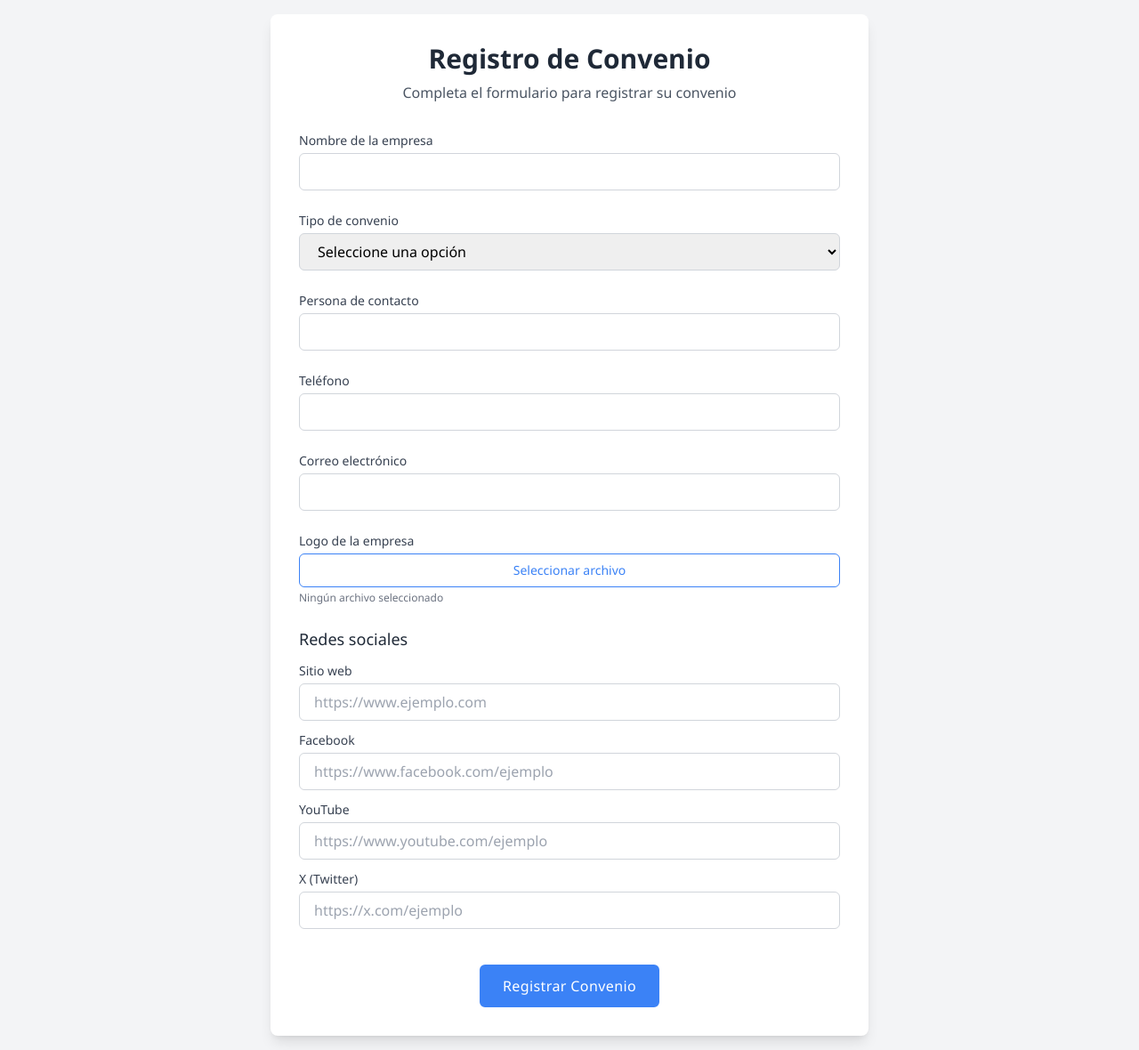
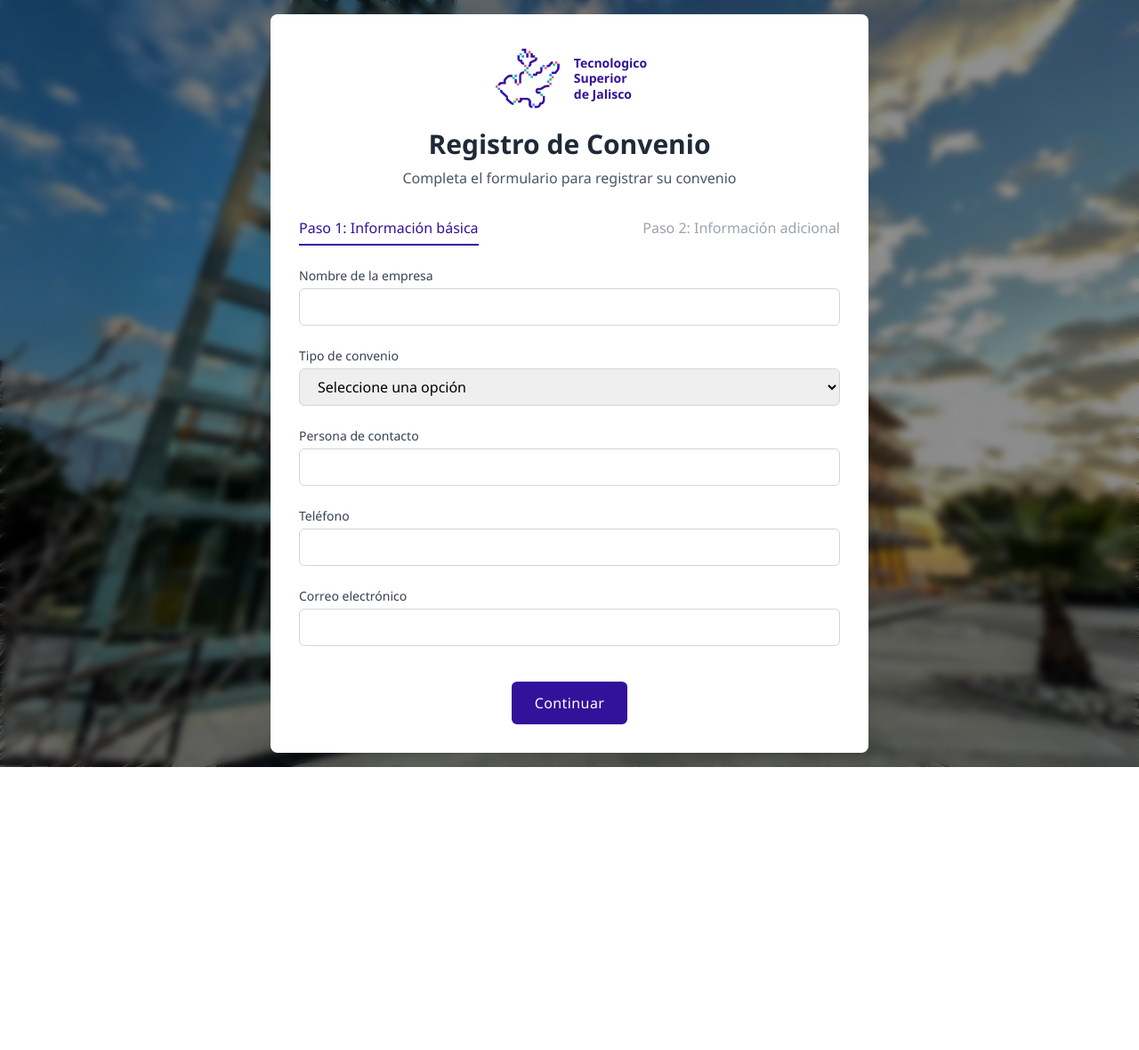
Before and after one commit to Moncho777/proyecto-web, a PHP site: page /src/pages/form/formulario.html in a window 1280 px wide. Shown: the whole page at 89% size. After the commit the page ends 862 px from the top, so only its background shows below. Run offline with PHP 8.4, Linux system fonts and the light colour scheme; some libraries are stand-ins or nearby versions.

Commit message:
Modificacion del formulario

```diff
--- a/proyecto-web-main/src/pages/form/formulario.css
+++ b/proyecto-web-main/src/pages/form/formulario.css
@@ -74,3 +74,81 @@
     height: 0.25rem;
     background-color: #68d391;
 }
+
+/* Estilos para los indicadores de pasos */
+.step-indicator {
+    position: relative;
+    padding-bottom: 0.5rem;
+    transition: all 0.3s ease;
+}
+
+.step-indicator span {
+    color: #9CA3AF;
+    transition: color 0.3s ease;
+}
+
+.step-indicator.active span {
+    color: #32129A;
+}
+
+.step-indicator.completed span {
+    color: #32129A;
+}
+
+.step-indicator::after {
+    content: '';
+    position: absolute;
+    bottom: 0;
+    left: 0;
+    width: 0;
+    height: 2px;
+    background-color: #32129A;
+    transition: width 0.3s ease;
+}
+
+.step-indicator.active::after,
+.step-indicator.completed::after {
+    width: 100%;
+}
+
+/* Animación para cambio de pasos */
+.step-transition {
+    animation: fadeStep 0.5s ease-in-out;
+}
+
+@keyframes fadeStep {
+    0% { opacity: 0; transform: translateY(10px); }
+    100% { opacity: 1; transform: translateY(0); }
+}
+
+/* Estilos para botones */
+.btn-primary {
+    background-color: #32129A;
+    border-color: #32129A;
+}
+
+.btn-primary:hover {
+    color: #32129A;
+}
+
+.btn-primary:focus {
+    color: #32129A;
+}
+
+
+/* Estilos para inputs */
+input:focus, select:focus, textarea:focus {
+    outline: none;
+    border-color: #32129A;
+    box-shadow: 0 0 0 2px rgba(50, 18, 154, 0.2);
+}
+
+/* Estilos para el botón de seleccionar archivo */
+.file-input-label {
+    color: #32129A;
+    border-color: #32129A;
+}
+
+.file-input-label:hover {
+    background-color: rgba(50, 18, 154, 0.05);
+}
--- a/proyecto-web-main/src/pages/form/formulario.html
+++ b/proyecto-web-main/src/pages/form/formulario.html
@@ -7,10 +7,34 @@
     <script src="https://cdn.tailwindcss.com"></script>
     <link rel="stylesheet" href="formulario.css">
 </head>
-<body class="bg-gray-100 min-h-screen flex items-center justify-center p-4">
-    <div class="bg-white rounded-lg shadow-lg p-8 w-full max-w-2xl">
+<body class="bg-gray-100 min-h-screen flex items-center justify-center p-4 relative">
+    <div class="absolute inset-0 z-0">
+        <img src="/proyecto-web-main/assets/images/logo/imagenes/chapala01-2.webp" alt="Chapala" class="w-full h-full object-cover">
+        <div class="absolute inset-0 bg-black bg-opacity-40 backdrop-blur-sm"></div>
+    </div>
+
+    <div class="bg-white rounded-lg shadow-lg p-8 w-full max-w-2xl relative z-10">
+        <div class="flex items-center justify-center mb-4">
+            <img src="/proyecto-web-main/assets/images/logo/favicon.png" alt="Logo" class="h-20 w-auto">
+            <div class="ml-3 text-sm leading-tight" style="color: #32129A;">
+                <p class="font-bold">Tecnologico</p>
+                <p class="font-bold">Superior</p>
+                <p class="font-bold">de Jalisco</p>
+            </div>
+        </div>
+
         <h1 class="text-3xl font-bold text-center text-gray-800 mb-2">Registro de Convenio</h1>
         <p class="text-center text-gray-600 mb-8">Completa el formulario para registrar su convenio</p>
+
+        <!-- Indicador de pasos -->
+        <div class="flex justify-between mb-6">
+            <div class="step-indicator active" id="step1Indicator">
+                <span class="font-medium">Paso 1: Información básica</span>
+            </div>
+            <div class="step-indicator" id="step2Indicator">
+                <span class="font-medium">Paso 2: Información adicional</span>
+            </div>
+        </div>
 
         <!-- Alerta de éxito (oculta por defecto) -->
         <div id="alertaExito" class="alerta-container hidden">
@@ -27,18 +51,20 @@
         </div>
 
         <form id="convenioForm" class="space-y-6">
+            <!-- Paso 1: Información básica -->
+            <div id="step1" class="space-y-6">
                 <!-- Nombre de la empresa -->
                 <div>
                     <label for="empresa" class="block text-sm font-medium text-gray-700 mb-1">Nombre de la empresa</label>
                     <input type="text" id="empresa" name="empresa" required
-                    class="w-full px-4 py-2 border border-gray-300 rounded-md focus:outline-none focus:ring-2 focus:ring-blue-500">
+                        class="w-full px-4 py-2 border border-gray-300 rounded-md focus:outline-none">
                 </div>
 
                 <!-- Tipo de convenio -->
                 <div>
                     <label for="tipoConvenio" class="block text-sm font-medium text-gray-700 mb-1">Tipo de convenio</label>
                     <select id="tipoConvenio" name="tipoConvenio" required
-                    class="w-full px-4 py-2 border border-gray-300 rounded-md focus:outline-none focus:ring-2 focus:ring-blue-500">
+                        class="w-full px-4 py-2 border border-gray-300 rounded-md focus:outline-none">
                         <option value="" disabled selected>Seleccione una opción</option>
                         <option value="servicioSocial">Servicio Social</option>
                         <option value="practicas">Prácticas</option>
@@ -49,34 +75,48 @@
                 <div>
                     <label for="contacto" class="block text-sm font-medium text-gray-700 mb-1">Persona de contacto</label>
                     <input type="text" id="contacto" name="contacto" required
-                    class="w-full px-4 py-2 border border-gray-300 rounded-md focus:outline-none focus:ring-2 focus:ring-blue-500">
+                        class="w-full px-4 py-2 border border-gray-300 rounded-md focus:outline-none">
                 </div>
 
                 <!-- Teléfono -->
                 <div>
                     <label for="telefono" class="block text-sm font-medium text-gray-700 mb-1">Teléfono</label>
                     <input type="tel" id="telefono" name="telefono" required
-                    class="w-full px-4 py-2 border border-gray-300 rounded-md focus:outline-none focus:ring-2 focus:ring-blue-500">
+                        class="w-full px-4 py-2 border border-gray-300 rounded-md focus:outline-none"
+                        pattern="[0-9]+" title="Por favor ingrese solo números"
+                        oninput="this.value = this.value.replace(/[^0-9]/g, '')">
                 </div>
 
                 <!-- Correo electrónico -->
                 <div>
                     <label for="email" class="block text-sm font-medium text-gray-700 mb-1">Correo electrónico</label>
                     <input type="email" id="email" name="email" required
-                    class="w-full px-4 py-2 border border-gray-300 rounded-md focus:outline-none focus:ring-2 focus:ring-blue-500">
+                        class="w-full px-4 py-2 border border-gray-300 rounded-md focus:outline-none">
                 </div>
 
+                <!-- Botón de continuar -->
+                <div class="pt-4 flex justify-center">
+                    <button type="button" id="continueBtn"
+                        class="group font-medium tracking-wide select-none text-base relative inline-flex items-center justify-center cursor-pointer h-12 border-2 border-solid py-0 px-6 rounded-md overflow-hidden z-10 transition-all duration-300 ease-in-out outline-0 btn-primary text-white hover:text-blue-500 focus:text-blue-500">
+                        <strong class="font-medium">Continuar</strong>
+                        <span class='absolute bg-white bottom-0 w-0 left-1/2 h-full -translate-x-1/2 transition-all ease-in-out duration-300 group-hover:w-[105%] -z-[1] group-focus:w-[105%]'></span>
+                    </button>
+                </div>
+            </div>
+
+            <!-- Paso 2: Información adicional (oculto inicialmente) -->
+            <div id="step2" class="space-y-6 hidden">
                 <!-- Logo de la empresa -->
                 <div>
-                <label for="logo" class="block text-sm font-medium text-gray-700 mb-1">Logo de la empresa</label>
+                    <label for="logo" class="block text-sm font-medium text-gray-700 mb-1">Logo de la empresa <span class="text-red-500">*</span></label>
                     <div class="flex items-center space-x-4">
                         <div class="flex-1">
-                        <label class="flex flex-col items-center px-4 py-2 bg-white text-blue-500 rounded-md border border-blue-500 cursor-pointer hover:bg-blue-50">
+                            <label class="flex flex-col items-center px-4 py-2 bg-white rounded-md border cursor-pointer hover:bg-blue-50 file-input-label">
                                 <span class="text-sm">Seleccionar archivo</span>
                                 <input type="file" id="logo" name="logo" accept="image/*" class="hidden" required>
                             </label>
                         </div>
-                    <div id="logoPreview" class="hidden w-16 h-16 border border-gray-300 rounded-md flex items-center justify-center bg-gray-100">
+                        <div id="logoPreview" class="w-16 h-16 border border-gray-300 rounded-md items-center justify-center bg-gray-100" style="display: none;">
                             <span class="text-gray-400 text-xs text-center">Vista previa</span>
                         </div>
                     </div>
@@ -85,44 +125,77 @@
 
                 <!-- Redes sociales -->
                 <div>
-                <h3 class="text-lg font-medium text-gray-800 mb-3">Redes sociales</h3>
+                    <h3 class="text-lg font-medium text-gray-800 mb-3">Redes sociales (Opcional)</h3>
 
                     <!-- Sitio web -->
                     <div class="mb-3">
                         <label for="website" class="block text-sm font-medium text-gray-700 mb-1">Sitio web</label>
+                        <div class="flex items-center">
+                            <span class="mr-2 text-gray-500">
+                                <svg xmlns="http://www.w3.org/2000/svg" class="h-5 w-5" fill="none" viewBox="0 0 24 24" stroke="currentColor">
+                                    <path stroke-linecap="round" stroke-linejoin="round" stroke-width="2" d="M21 12a9 9 0 01-9 9m9-9a9 9 0 00-9-9m9 9H3m9 9a9 9 0 01-9-9m9 9c1.657 0 3-4.03 3-9s-1.343-9-3-9m0 18c-1.657 0-3-4.03-3-9s1.343-9 3-9m-9 9h18" />
+                                </svg>
+                            </span>
                             <input type="url" id="website" name="website" placeholder="https://www.ejemplo.com"
-                        class="w-full px-4 py-2 border border-gray-300 rounded-md focus:outline-none focus:ring-2 focus:ring-blue-500">
+                                class="w-full px-4 py-2 border border-gray-300 rounded-md focus:outline-none">
+                        </div>
                     </div>
 
                     <!-- Facebook -->
                     <div class="mb-3">
                         <label for="facebook" class="block text-sm font-medium text-gray-700 mb-1">Facebook</label>
+                        <div class="flex items-center">
+                            <span class="mr-2 text-blue-600">
+                                <svg xmlns="http://www.w3.org/2000/svg" class="h-5 w-5" fill="currentColor" viewBox="0 0 24 24">
+                                    <path d="M9 8h-3v4h3v12h5v-12h3.642l.358-4h-4v-1.667c0-.955.192-1.333 1.115-1.333h2.885v-5h-3.808c-3.596 0-5.192 1.583-5.192 4.615v3.385z" />
+                                </svg>
+                            </span>
                             <input type="url" id="facebook" name="facebook" placeholder="https://www.facebook.com/ejemplo"
-                        class="w-full px-4 py-2 border border-gray-300 rounded-md focus:outline-none focus:ring-2 focus:ring-blue-500">
+                                class="w-full px-4 py-2 border border-gray-300 rounded-md focus:outline-none">
+                        </div>
                     </div>
 
                     <!-- YouTube -->
                     <div class="mb-3">
                         <label for="youtube" class="block text-sm font-medium text-gray-700 mb-1">YouTube</label>
+                        <div class="flex items-center">
+                            <span class="mr-2 text-red-600">
+                                <svg xmlns="http://www.w3.org/2000/svg" class="h-5 w-5" fill="currentColor" viewBox="0 0 24 24">
+                                    <path d="M19.615 3.184c-3.604-.246-11.631-.245-15.23 0-3.897.266-4.356 2.62-4.385 8.816.029 6.185.484 8.549 4.385 8.816 3.6.245 11.626.246 15.23 0 3.897-.266 4.356-2.62 4.385-8.816-.029-6.185-.484-8.549-4.385-8.816zm-10.615 12.816v-8l8 3.993-8 4.007z" />
+                                </svg>
+                            </span>
                             <input type="url" id="youtube" name="youtube" placeholder="https://www.youtube.com/ejemplo"
-                        class="w-full px-4 py-2 border border-gray-300 rounded-md focus:outline-none focus:ring-2 focus:ring-blue-500">
+                                class="w-full px-4 py-2 border border-gray-300 rounded-md focus:outline-none">
+                        </div>
                     </div>
 
                     <!-- X (Twitter) -->
                     <div>
                         <label for="twitter" class="block text-sm font-medium text-gray-700 mb-1">X (Twitter)</label>
+                        <div class="flex items-center">
+                            <span class="mr-2 text-gray-800">
+                                <svg xmlns="http://www.w3.org/2000/svg" class="h-5 w-5" fill="currentColor" viewBox="0 0 24 24">
+                                    <path d="M18.244 2.25h3.308l-7.227 8.26 8.502 11.24H16.17l-5.214-6.817L4.99 21.75H1.68l7.73-8.835L1.254 2.25H8.08l4.713 6.231zm-1.161 17.52h1.833L7.084 4.126H5.117z" />
+                                </svg>
+                            </span>
                             <input type="url" id="twitter" name="twitter" placeholder="https://x.com/ejemplo"
-                        class="w-full px-4 py-2 border border-gray-300 rounded-md focus:outline-none focus:ring-2 focus:ring-blue-500">
+                                class="w-full px-4 py-2 border border-gray-300 rounded-md focus:outline-none">
+                        </div>
                     </div>
                 </div>
 
-            <!-- Botón de envío -->
-            <div class="pt-4 flex justify-center">
+                <!-- Botones de navegación -->
+                <div class="pt-4 flex justify-between">
+                    <button type="button" id="backBtn"
+                        class="group font-medium tracking-wide select-none text-base relative inline-flex items-center justify-center cursor-pointer h-12 border-2 border-solid py-0 px-6 rounded-md overflow-hidden z-10 transition-all duration-300 ease-in-out outline-0 bg-white text-gray-500 border-gray-300 hover:bg-gray-50">
+                        <strong class="font-medium">Volver</strong>
+                    </button>
                     <button type="submit"
-                    class="group font-medium tracking-wide select-none text-base relative inline-flex items-center justify-center cursor-pointer h-12 border-2 border-solid py-0 px-6 rounded-md overflow-hidden z-10 transition-all duration-300 ease-in-out outline-0 bg-blue-500 text-white border-blue-500 hover:text-blue-500 focus:text-blue-500">
+                        class="group font-medium tracking-wide select-none text-base relative inline-flex items-center justify-center cursor-pointer h-12 border-2 border-solid py-0 px-6 rounded-md overflow-hidden z-10 transition-all duration-300 ease-in-out outline-0 btn-primary text-white hover:text-blue-500 focus:text-blue-500">
                         <strong class="font-medium">Registrar Convenio</strong>
                         <span class='absolute bg-white bottom-0 w-0 left-1/2 h-full -translate-x-1/2 transition-all ease-in-out duration-300 group-hover:w-[105%] -z-[1] group-focus:w-[105%]'></span>
                     </button>
+                </div>
             </div>
         </form>
     </div>
--- a/proyecto-web-main/src/pages/form/script.js
+++ b/proyecto-web-main/src/pages/form/script.js
@@ -1,91 +1,115 @@
 // Esperar a que el DOM esté completamente cargado
 document.addEventListener("DOMContentLoaded", () => {
+  // Referencias a elementos del DOM
+  const logoInput = document.getElementById("logo");
+  const logoPreview = document.getElementById("logoPreview");
+  const logoName = document.getElementById("logoName");
+  const step1 = document.getElementById("step1");
+  const step2 = document.getElementById("step2");
+  const step1Indicator = document.getElementById("step1Indicator");
+  const step2Indicator = document.getElementById("step2Indicator");
+  const continueBtn = document.getElementById("continueBtn");
+  const backBtn = document.getElementById("backBtn");
+  let currentFile = null;
 
-  const logoInput = document.getElementById("logo")
-  const logoPreview = document.getElementById("logoPreview")
-  const logoName = document.getElementById("logoName")
-  let currentFile = null
+  // Manejo de la vista previa del logo
+  logoInput.addEventListener("change", (e) => {
+    if (e.target.files.length > 0) {
+      currentFile = e.target.files[0];
+      logoName.textContent = currentFile.name;
 
-  logoInput.addEventListener("change", (e) => {
-
-    if (e.target.files.length > 0) {
-      currentFile = e.target.files[0]
-      logoName.textContent = currentFile.name
-
-      const reader = new FileReader()
+      const reader = new FileReader();
       reader.onload = (e) => {
-        logoPreview.innerHTML = `<img src="${e.target.result}" class="w-full h-full object-contain" />`
-        logoPreview.classList.remove("hidden")
-      }
-      reader.readAsDataURL(currentFile)
+        logoPreview.innerHTML = `<img src="${e.target.result}" class="w-full h-full object-contain" />`;
+        logoPreview.style.display = "flex";
+      };
+      reader.readAsDataURL(currentFile);
     }
-
-  })
-
-  // Manejo del formulario
-  const form = document.getElementById("convenioForm")
-  const alertaExito = document.getElementById("alertaExito")
-  const barraProgreso = document.getElementById("barraProgreso")
+  });
 
 
+  document.getElementById('continueBtn').addEventListener('click', function() {
+      const step1Fields = document.querySelectorAll('#step1 input[required], #step1 select[required]');
+      let isValid = true;
+
+      step1Fields.forEach(field => {
+          if (!field.value) {
+              isValid = false;
+              field.classList.add('border-red-500');
+          } else {
+              field.classList.remove('border-red-500');
+          }
+      });
+
+      if (isValid) {
+          document.getElementById('step1').classList.add('hidden');
+          document.getElementById('step2').classList.remove('hidden');
+          document.getElementById('step2').classList.add('step-transition');
+
+          document.getElementById('step1Indicator').classList.remove('active');
+          document.getElementById('step1Indicator').classList.add('completed');
+          document.getElementById('step2Indicator').classList.add('active');
+      }
+  });
+  backBtn.addEventListener("click", () => {
+    step2.classList.add("hidden");
+    step1.classList.remove("hidden");
+    step1.classList.add("step-transition");
+
+    step2Indicator.classList.remove("active");
+    step1Indicator.classList.add("active");
+  });
+
+  const form = document.getElementById("convenioForm");
+  const alertaExito = document.getElementById("alertaExito");
+  const barraProgreso = document.getElementById("barraProgreso");
+
   function mostrarAlerta() {
+    alertaExito.classList.remove("hidden");
 
-    alertaExito.classList.remove("hidden")
+    alertaExito.offsetHeight;
 
+    const alertaContainer = alertaExito.querySelector(".alerta");
+    alertaContainer.classList.add("slide-down");
 
-    alertaExito.offsetHeight
+    barraProgreso.style.animation = "none";
+    barraProgreso.offsetHeight;
+    barraProgreso.style.animation = "countdown 5s linear forwards";
 
-
-    const alertaContainer = alertaExito.querySelector(".alerta")
-    alertaContainer.classList.add("slide-down")
-
-
-    barraProgreso.style.animation = "none"
-    barraProgreso.offsetHeight
-    barraProgreso.style.animation = "countdown 5s linear forwards"
-
-
-    setTimeout(ocultarAlerta, 5000)
+    setTimeout(ocultarAlerta, 5000);
   }
 
   function ocultarAlerta() {
-    const alertaContainer = alertaExito.querySelector(".alerta")
+    const alertaContainer = alertaExito.querySelector(".alerta");
 
-
-    alertaContainer.classList.remove("slide-down")
-
-
-    alertaContainer.classList.add("fade-out")
-
+    alertaContainer.classList.remove("slide-down");
+    alertaContainer.classList.add("fade-out");
 
     alertaContainer.addEventListener("animationend", function handleAnimationEnd(e) {
-
       if (e.animationName === "fadeOut") {
-
-        alertaExito.classList.add("hidden")
-
-
-        alertaContainer.classList.remove("fade-out")
-
-
-        alertaContainer.removeEventListener("animationend", handleAnimationEnd)
+        alertaExito.classList.add("hidden");
+        alertaContainer.classList.remove("fade-out");
+        alertaContainer.removeEventListener("animationend", handleAnimationEnd);
       }
-    })
+    });
   }
 
   form.addEventListener("submit", (e) => {
-    e.preventDefault()
-
+    e.preventDefault();
 
     setTimeout(() => {
+      mostrarAlerta();
 
-      mostrarAlerta()
+      form.reset();
+      logoPreview.style.display = "none";
+      logoName.textContent = "Ningún archivo seleccionado";
+      currentFile = null;
 
-
-      form.reset()
-      logoPreview.classList.add("hidden")
-      logoName.textContent = "Ningún archivo seleccionado"
-      currentFile = null
-    }, 1000)
-  })
-})
+      // Volver al paso 1
+      step2.classList.add("hidden");
+      step1.classList.remove("hidden");
+      step2Indicator.classList.remove("active");
+      step1Indicator.classList.add("active");
+    }, 1000);
+  });
+});
```
Also changed, not shown: proyecto-web-main/assets/images/logo/imagenes/chapala01-2.webp (added). Lines whose indentation alone changed are shown as unchanged.
